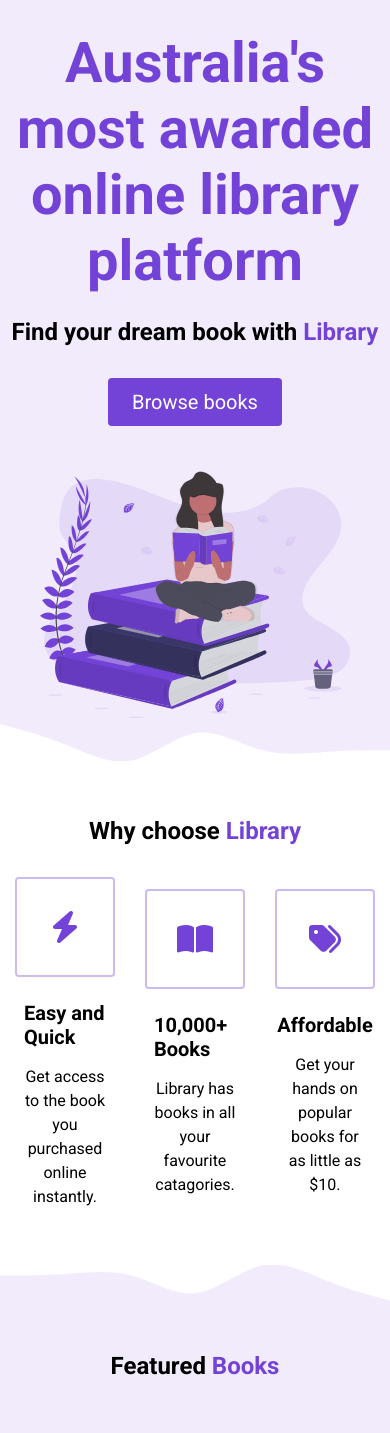
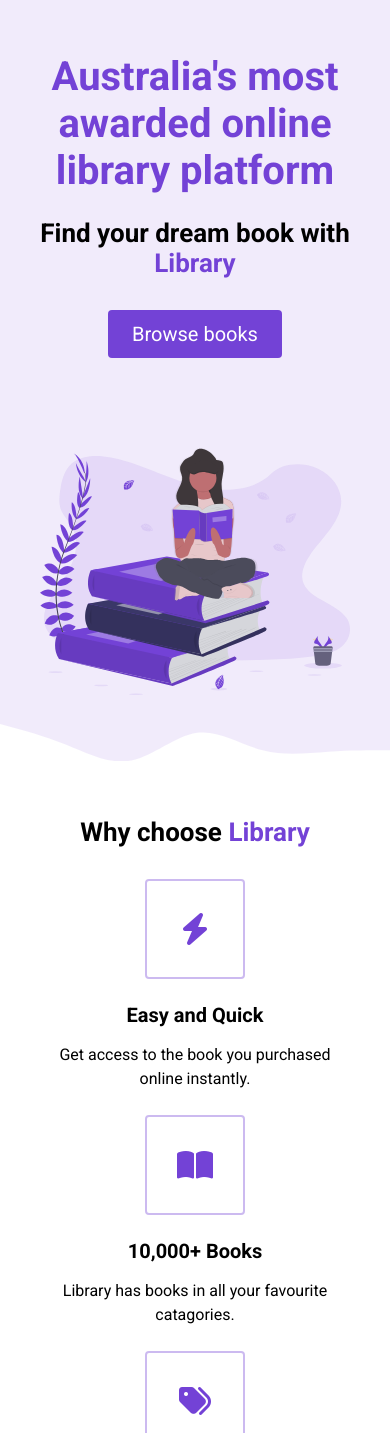
Before and after one commit to HernanMota2016/Project1, a plain HTML site: page index.html in a window 390 px wide. Shown: the part 83-1516 px from the top of the page. Drawn offline with Linux system fonts and the light colour scheme.

Commit message:
7th commit

```diff
--- a/style.css
+++ b/style.css
@@ -115,6 +115,11 @@ li{
 .menu--open .menu__backdrop {
   visibility: visible;
   opacity: 1;
+}
+
+.menu--open {
+  max-height: 100vh;
+  overflow-y: hidden;
 }
 
 .menu__links {
@@ -261,7 +266,7 @@ HIGHLIGHTS
 
 .highlight__wrapper{
   display: flex;
-
+  flex-wrap: wrap;
 }
 
 .highlight{
@@ -294,6 +299,7 @@ HIGHLIGHTS
 .highlight__subtitle {
   font-size: 20px;
   margin-bottom: 16px;
+  text-align: center;
 }
 
 /*
@@ -391,12 +397,46 @@ footer {
   padding: 0 8px;
 }
 
+/* SMALL PHONES, TABLETS, LARGE SMARTPHONES */
+@media (max-width: 768px){
+  .header__description{
+    padding: 0 24px;
+  }
+
+  h1{
+    font-size: 40px;
+  }
+
+  h2 {
+    font-size: 26px;
+  }
+
+  button {
+    font-size: 18px;
+  }
+
+  .book {
+    width: 50%;
+  }
+}
+/* SMALL PHONES, LARGE SMARTPHONES */
+
 @media (max-width: 550px) {
+
+.btn__menu {
+    display: block;
+  }
+
   .nav__links {
     display: none;
   }
+
+  .highlight {
+    width: 100%;
+    margin-bottom: 24px;
+  }
+
+  .highlight:not(:last-child) {
+    margin-bottom: 24px;
+  }
 }
-
-.btn__menu {
-  display: block;
-}
```
